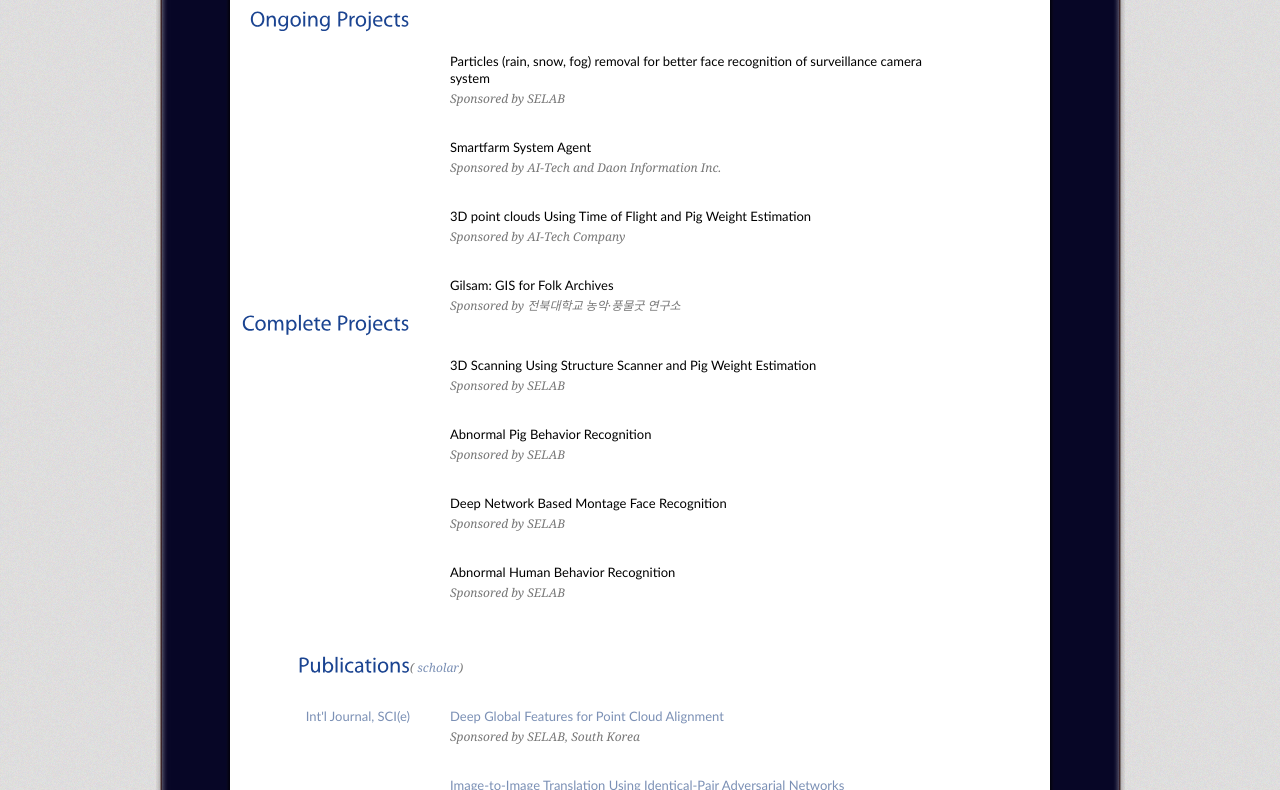
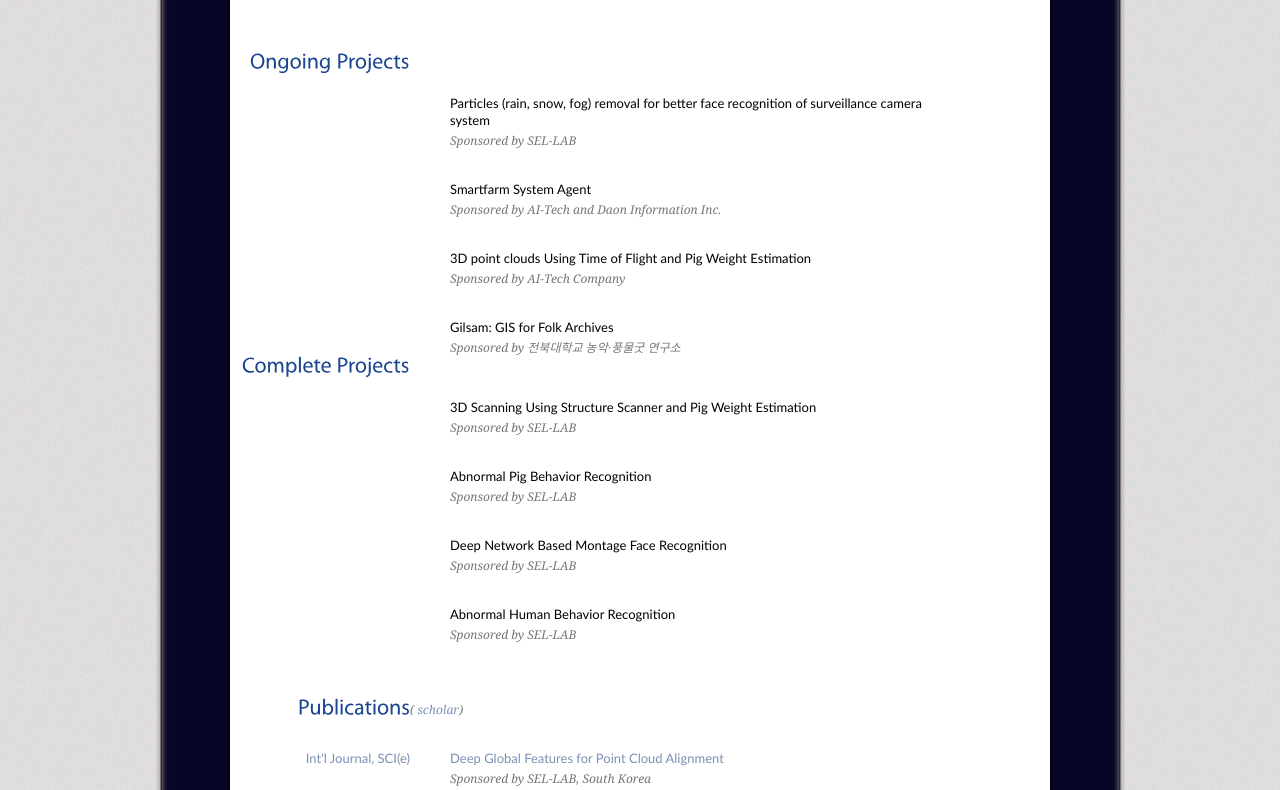
Before and after one commit to 3xbun/thaileang.github.io, a plain HTML site: page index.html in a window 1280 px wide. Shown: the part 2010-2800 px from the top of the page. Drawn offline with Linux system fonts and the light colour scheme.

Commit message:
add name and id

```diff
--- a/index.html
+++ b/index.html
@@ -49,10 +49,12 @@
             <h1 class="name">Thaileang Sung <br />
               <span>System and software Developer</span></h1>
             <ul>
-              <li class="ad">#103, 25-1, Samsong 1-gil, Deokjin-gu, Jeonju City, South Korea </li>
-              <li class="mail">thaileang@live.com</li>
+              <li>Nationality: Cambodia</li>
+              <li>Identity No: 851210-5*****</li>
+              <li class="mail">thaileang@live.com/thaileang@naver.com</li>
               <li class="tel">+82-10-2714-6777</li>
               <li class="web">thaileang.github.io</li>
+              <li class="ad">#303, 10-9, Samsong 4-gil, Deokjin-gu, Jeonju City, South Korea </li>
             </ul>
           </div>
           <!-- End Personal Information -->
@@ -113,7 +115,7 @@
           <h2>EXPERIENCE</h2>
           <div class="content">
             <h3>Feb 2020 - Present</h3>
-            <p>AI-Tech Company, South Korea  <br />
+            <p>AI-Tech Corp., South Korea  <br />
               <em>System and Software Developer</em></p>
             <ul class="info">
               <li>To decide development framework</li>
@@ -192,7 +194,7 @@
 
 		<div class="content">
           <p>Particles (rain, snow, fog) removal for better face recognition of surveillance camera system
-          <em>Sponsored by SELAB</em>
+          <em>Sponsored by SEL-LAB</em>
           </p>
           </div>
 
@@ -217,19 +219,19 @@
           <h2>Complete Projects</h2>
           <div class="content">
           <p>3D Scanning Using Structure Scanner and Pig Weight Estimation
-          <em>Sponsored by SELAB</em>
+          <em>Sponsored by SEL-LAB</em>
           </p>
           </div>
 
           <div class="content">
-          	<p>Abnormal Pig Behavior Recognition<em>Sponsored by SELAB</em></p>
+          	<p>Abnormal Pig Behavior Recognition<em>Sponsored by SEL-LAB</em></p>
           </div>
 
           <div class="content">
-          	<p>Deep Network Based Montage Face Recognition<em>Sponsored by SELAB</em></p>
+          	<p>Deep Network Based Montage Face Recognition<em>Sponsored by SEL-LAB</em></p>
           </div>
           <div class="content">
-          	<p>Abnormal Human Behavior Recognition<em>Sponsored by SELAB</em></p>
+          	<p>Abnormal Human Behavior Recognition<em>Sponsored by SEL-LAB</em></p>
           </div>
         </div>
         <div class="entry">
@@ -241,14 +243,14 @@
             <a href="https://doi.org/10.3390/s20144032"  target="_blank">
 				Deep Global Features for Point Cloud Alignment
             </a>
-            <em>Sponsored by SELAB, South Korea</em></p>
+            <em>Sponsored by SEL-LAB, South Korea</em></p>
           </div>
           <div class="content">
             <p>
             <a href="https://doi.org/10.3390/app9132668"  target="_blank">
 				Image-to-Image Translation Using Identical-Pair Adversarial Networks
             </a>
-            <em>Sponsored by SEL, South Korea</em></p>
+            <em>Sponsored by SEL-LAB, South Korea</em></p>
           </div>
           <div class="content">
           <h3>Int'l Journal, SCOPUS</h3>
@@ -264,17 +266,17 @@
             <p>
 				<a href="https://www.semanticscholar.org/paper/Collection-and-Classification-of-Jasmine-Rice-Using-Nindam-Sung/487423c08c051c96086329ca698034ca1746635b" target="_blank">
 					Collection and Classification of Jasmine Rice Germination Using Convolutional Neural Networks </a>
-				<em>Sponsored by SELAB, South Korea</em></p>
+				<em>Sponsored by SEL-LAB, South Korea</em></p>
           </div>
           <div class="content">
             <p>
 				Images Alignment using Homography Transformation Matrix
-            <em>Sponsored by SELAB, South Korea</em></p>
+            <em>Sponsored by SEL-LAB, South Korea</em></p>
           </div>
           <div class="content">
             <p>
 				Enhancing Edge Detection of Depth Image by Bilateral Filter and Morphological Operations
-            <em>Sponsored by SELAB, South Korea</em></p>
+            <em>Sponsored by SEL-LAB, South Korea</em></p>
           </div>
 
           <div class="content">
@@ -283,7 +285,7 @@
             <a href="https://www.manuscriptlink.com/society/kips/conference/2019spring/file/announcementFileDownload?announcementId=178"  target="_blank">
 				Image Translation: Verifiable Image Transformation Networks for Face Sketch-Photo and Photo-Sketch
             </a>
-            <em>Sponsored by SELAB, South Korea</em></p>
+            <em>Sponsored by SEL-LAB, South Korea</em></p>
           </div>
           <div class="content">
             <h3>Domestic Journal, JITAM</h3>
```
